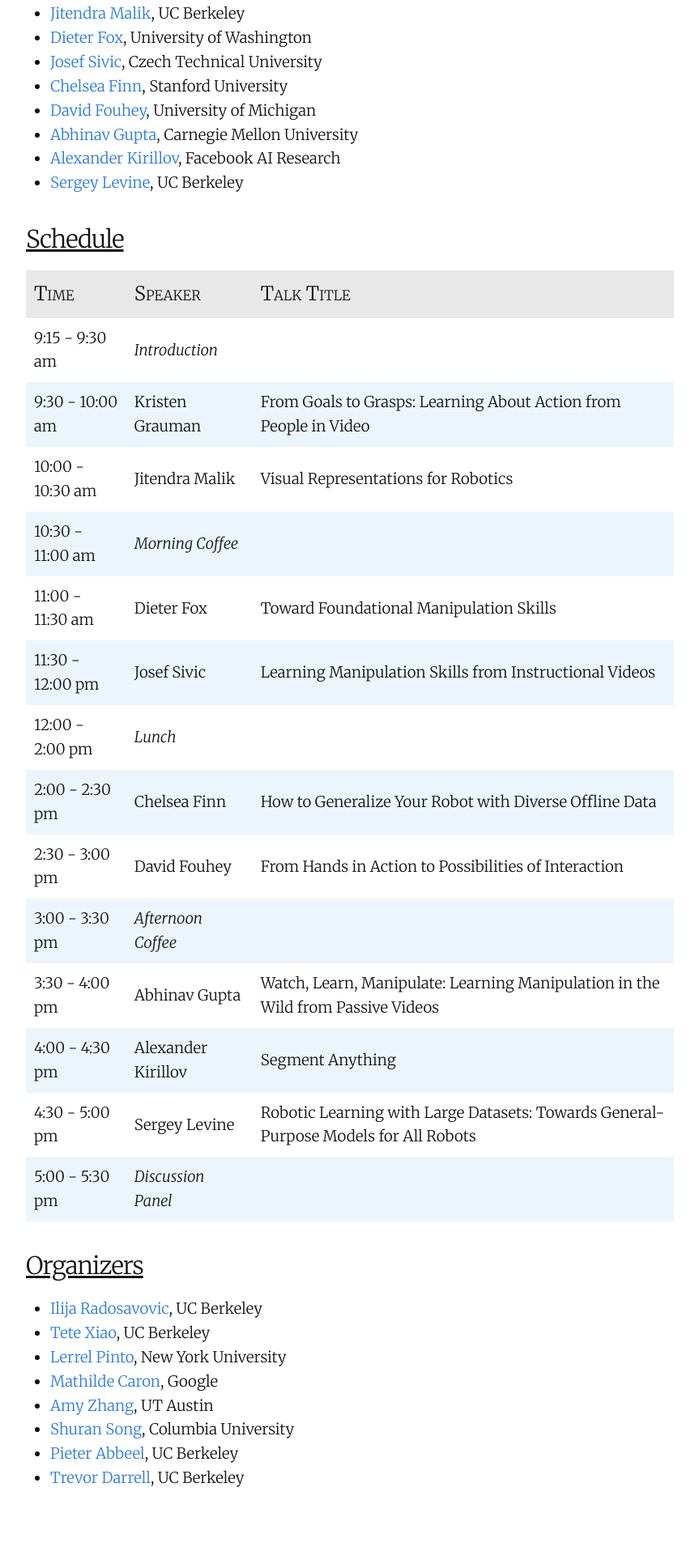
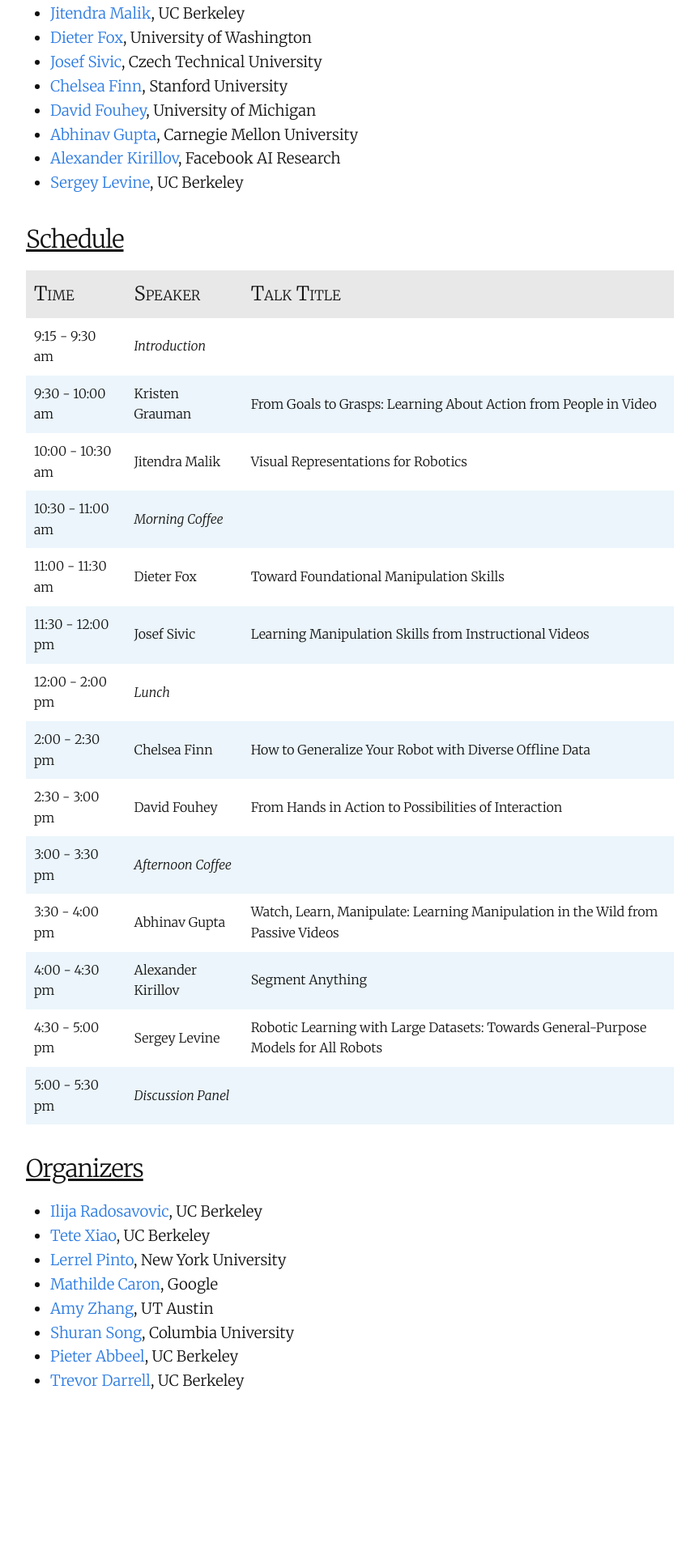
Before and after one commit to vispr-workshop/vispr-workshop.github.io, a Jekyll site: the page built from index.md, in a window 1280 px wide. Shown: the part 884-2800 px from the top of the page at 81% size, without its empty margins (208-1071 px from the left). Built offline with Jekyll 4.4.1, drawn with Linux system fonts in a browser that asks for light colours; our own code applies the rules of GitHub Pages for plain Markdown files; after the commit the page ends 2680 px from its top, so only the background shows below that.

Commit message:
Update _base.scss

```diff
--- a/_sass/_base.scss
+++ b/_sass/_base.scss
@@ -233,6 +233,10 @@ th {
     background-color: $grey-color-light;
 }
 
+tr {
+    font-size: 12pt;
+}
+
 tr:nth-child(even) {
     background-color: $highlight-color;
 }
```
